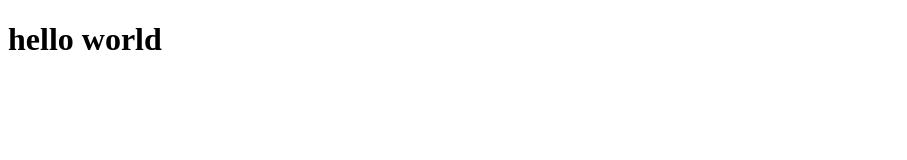
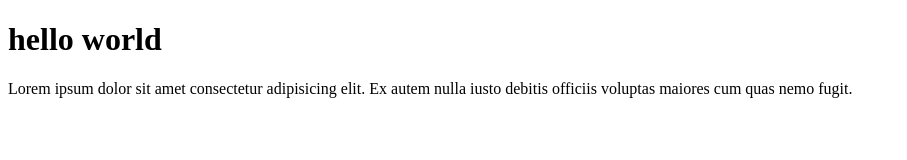
Before and after one commit to CITMoulvibazar/basic-setup, a plain HTML site: page index.html in a window 1280 px wide. Shown: the whole page, without its empty margins (0-907 px from the left). Drawn offline with Linux system fonts and the light colour scheme.

Commit message:
p tag updated

```diff
--- a/index.html
+++ b/index.html
@@ -7,6 +7,6 @@
 </head>
 <body>
     <h1>hello world</h1>
-
+    <p>Lorem ipsum dolor sit amet consectetur adipisicing elit. Ex autem nulla iusto debitis officiis voluptas maiores cum quas nemo fugit.</p>
 </body>
 </html>
```
